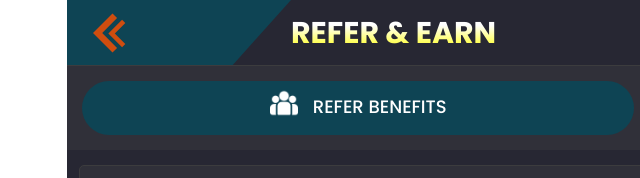
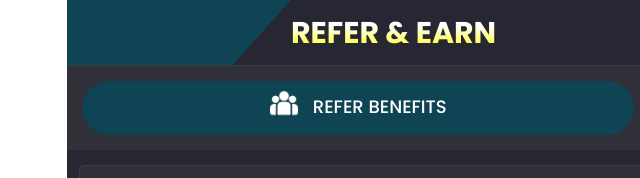
Before and after one commit to pareeklokesh/refer-earn, a plain HTML site: page index.html in a window 1280 px wide. Shown: the top 178 px of the page, 0-640 px from the left. Drawn offline with Linux system fonts and the light colour scheme.

Commit message:
Add files via upload

```diff
--- a/index.html
+++ b/index.html
@@ -21,7 +21,7 @@
  <div class="container-fluid">
    <div class="row">
      <div class="col-md-12 referearn">
-       <h1 class="header-title"><span class="arrow"><svg viewBox="0 0 24 24"><path d="M10 6L8.59 7.41 13.17 12l-4.58 4.59L10 18l6-6z"></path></svg><svg class="svg2" viewBox="0 0 24 24"><path d="M10 6L8.59 7.41 13.17 12l-4.58 4.59L10 18l6-6z"></path></svg></span><span class="bgtext">Refer & earn</span></h1>
+       <h1 class="header-title"><span class="arrow"><!-- <svg viewBox="0 0 24 24"><path d="M10 6L8.59 7.41 13.17 12l-4.58 4.59L10 18l6-6z"></path></svg><svg class="svg2" viewBox="0 0 24 24"><path d="M10 6L8.59 7.41 13.17 12l-4.58 4.59L10 18l6-6z"></path></svg> --></span><span class="bgtext">Refer & earn</span></h1>
      </div>
    </div>
    <div class="row referearnadd" style="background: #272733;">
```
